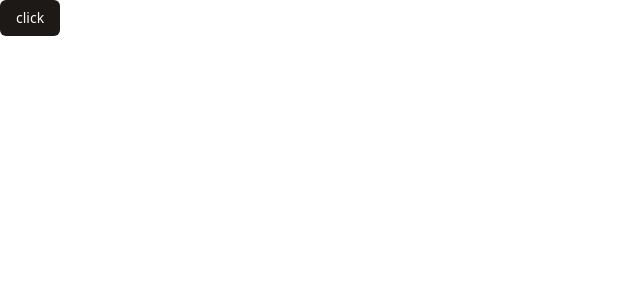
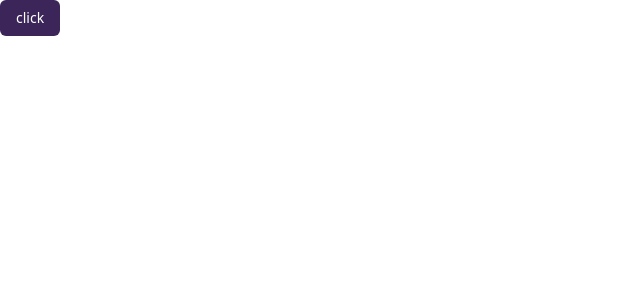
Before and after one commit to chris-lawbrokr/internal-dashboard, a Next.js app: page / in a window 1280 px wide. Shown: the top 300 px of the page, without its empty margins (0-640 px from the left). Built offline with nearby package versions, Linux system fonts and the light colour scheme.

Commit message:
Update globals.css
Initial oklch colors

```diff
--- a/app/globals.css
+++ b/app/globals.css
@@ -1,14 +1,14 @@
 @import "tailwindcss";
 
 :root {
-  --background: oklch(1 0 0);
-  --foreground: oklch(0.147 0.004 49.25);
-  --card: oklch(1 0 0);
-  --card-foreground: oklch(0.147 0.004 49.25);
-  --popover: oklch(1 0 0);
-  --popover-foreground: oklch(0.147 0.004 49.25);
-  --primary: oklch(0.216 0.006 56.043);
-  --primary-foreground: oklch(0.985 0.001 106.423);
+  --background: oklch(100% 0 0);
+  --foreground: oklch(23.93% 0 0);
+  --card: oklch(100% 0 0);
+  --card-foreground: oklch(23.93% 0 0);
+  --popover: oklch(100% 0 0);
+  --popover-foreground: oklch(23.93% 0 0);
+  --primary: oklch(31.94% 0.091 300.91);
+  --primary-foreground: oklch(100% 0 0);
   --secondary: oklch(0.97 0.001 106.424);
   --secondary-foreground: oklch(0.216 0.006 56.043);
   --muted: oklch(0.97 0.001 106.424);
@@ -21,28 +21,6 @@
   --input: oklch(0.923 0.003 48.717);
   --ring: oklch(0.709 0.01 56.259);
   --radius: 0.625rem;
-}
-
-.dark {
-  --background: oklch(0.147 0.004 49.25);
-  --foreground: oklch(0.985 0.001 106.423);
-  --card: oklch(0.147 0.004 49.25);
-  --card-foreground: oklch(0.985 0.001 106.423);
-  --popover: oklch(0.147 0.004 49.25);
-  --popover-foreground: oklch(0.985 0.001 106.423);
-  --primary: oklch(0.923 0.003 48.717);
-  --primary-foreground: oklch(0.216 0.006 56.043);
-  --secondary: oklch(0.268 0.007 34.298);
-  --secondary-foreground: oklch(0.985 0.001 106.423);
-  --muted: oklch(0.268 0.007 34.298);
-  --muted-foreground: oklch(0.709 0.01 56.259);
-  --accent: oklch(0.268 0.007 34.298);
-  --accent-foreground: oklch(0.985 0.001 106.423);
-  --destructive: oklch(0.704 0.191 22.216);
-  --destructive-foreground: oklch(0.985 0.001 106.423);
-  --border: oklch(0.268 0.007 34.298);
-  --input: oklch(0.268 0.007 34.298);
-  --ring: oklch(0.553 0.013 58.071);
 }
 
 @theme inline {
```
